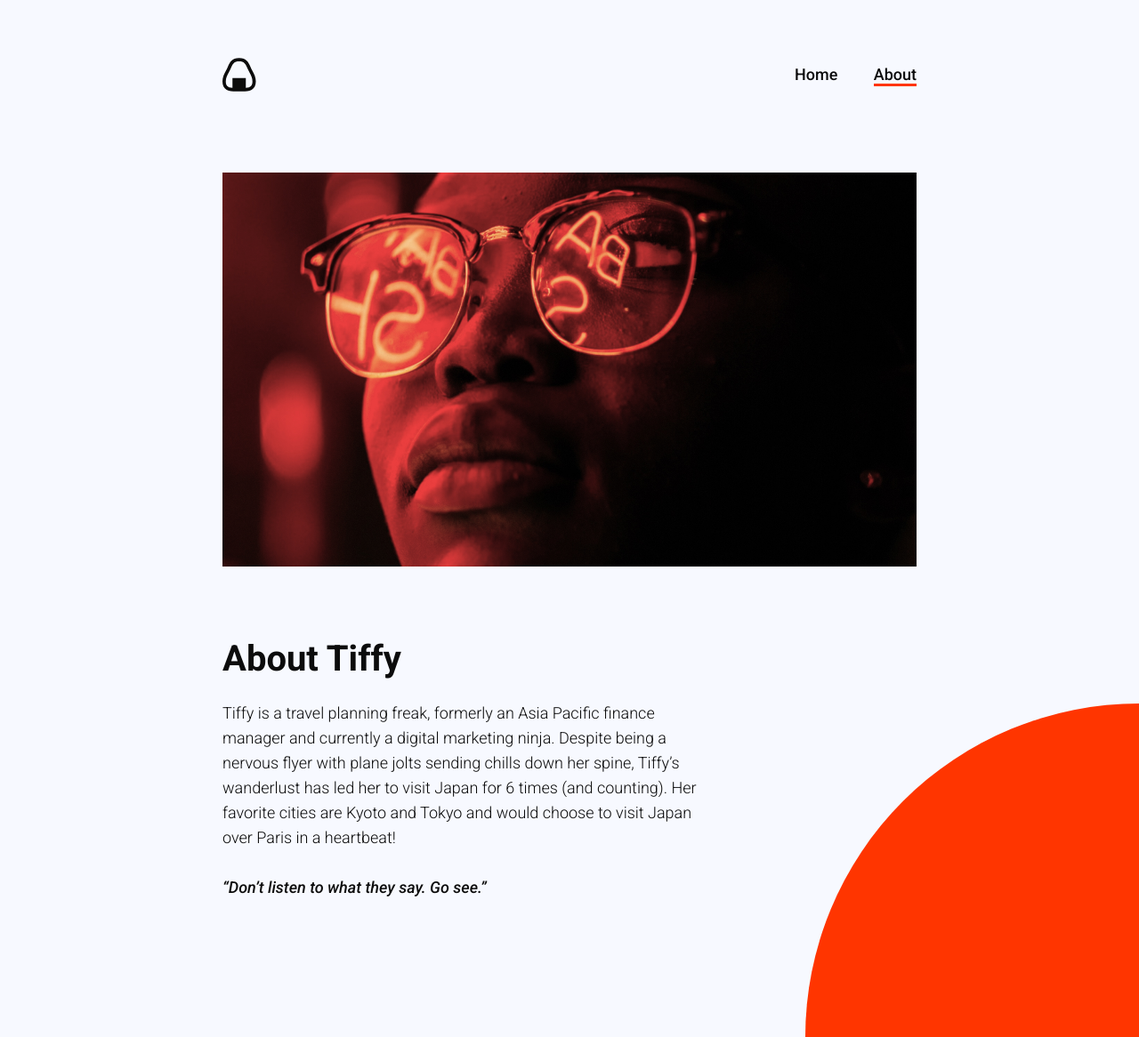
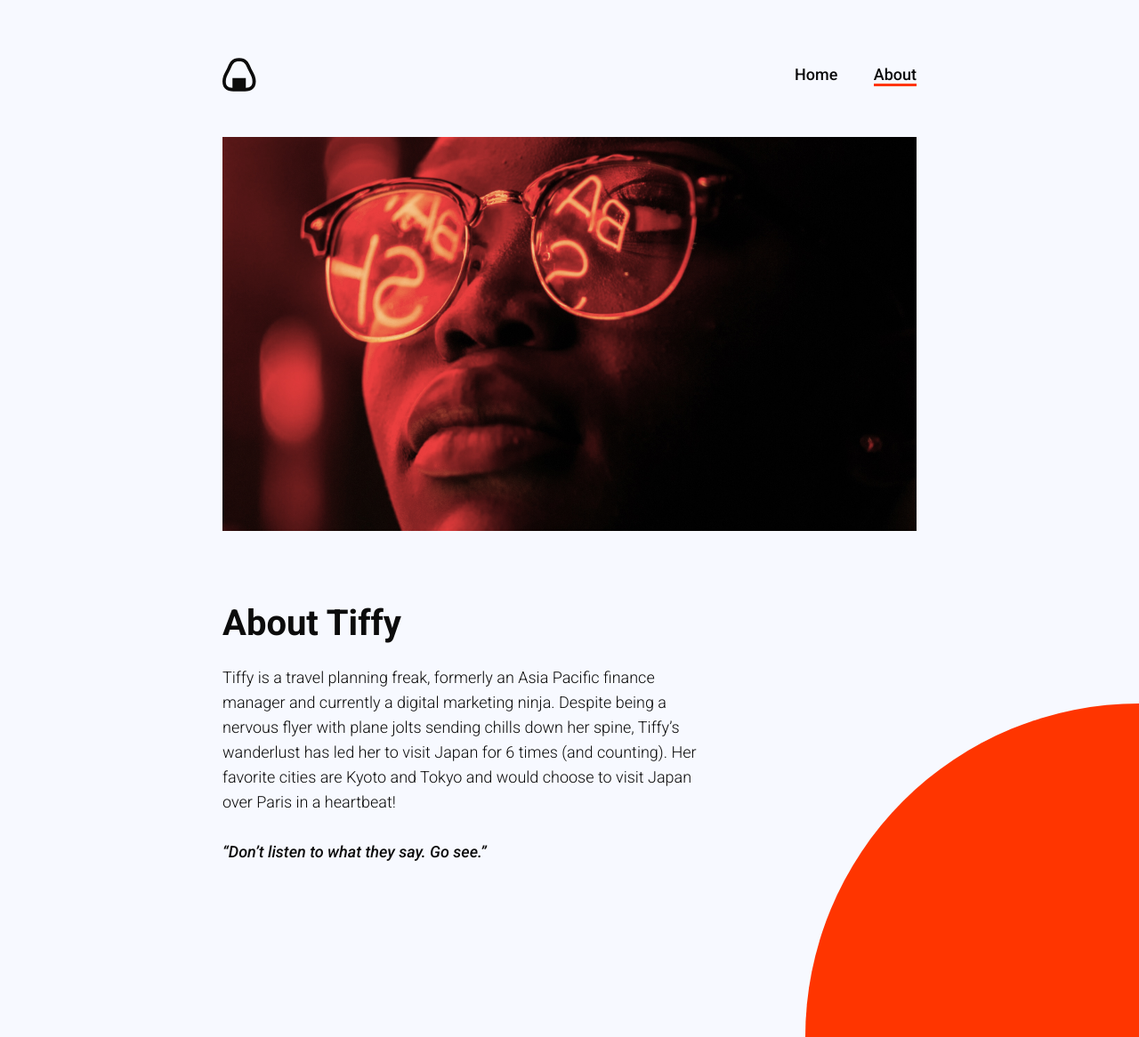
Before and after one commit to williamsandrewjacob/anightinjapan, a Jekyll site: the page built from about.markdown, in a window 1280 px wide and 1166 px high. Shown: the whole window at 89% size. Built offline with Jekyll 4.4.1, drawn with Linux system fonts in a browser that asks for light colours.

Commit message:
replace deleted figure styles

```diff
--- a/assets/css/app.scss
+++ b/assets/css/app.scss
@@ -191,6 +191,14 @@ section {
         }
     }
 
+    figure:first-child {
+        margin-top: 0;
+    }
+
+    figure:last-child {
+        margin-bottom: 0;
+    }
+
     div.main-content {
         div.article {
             max-width: 540px;
```
